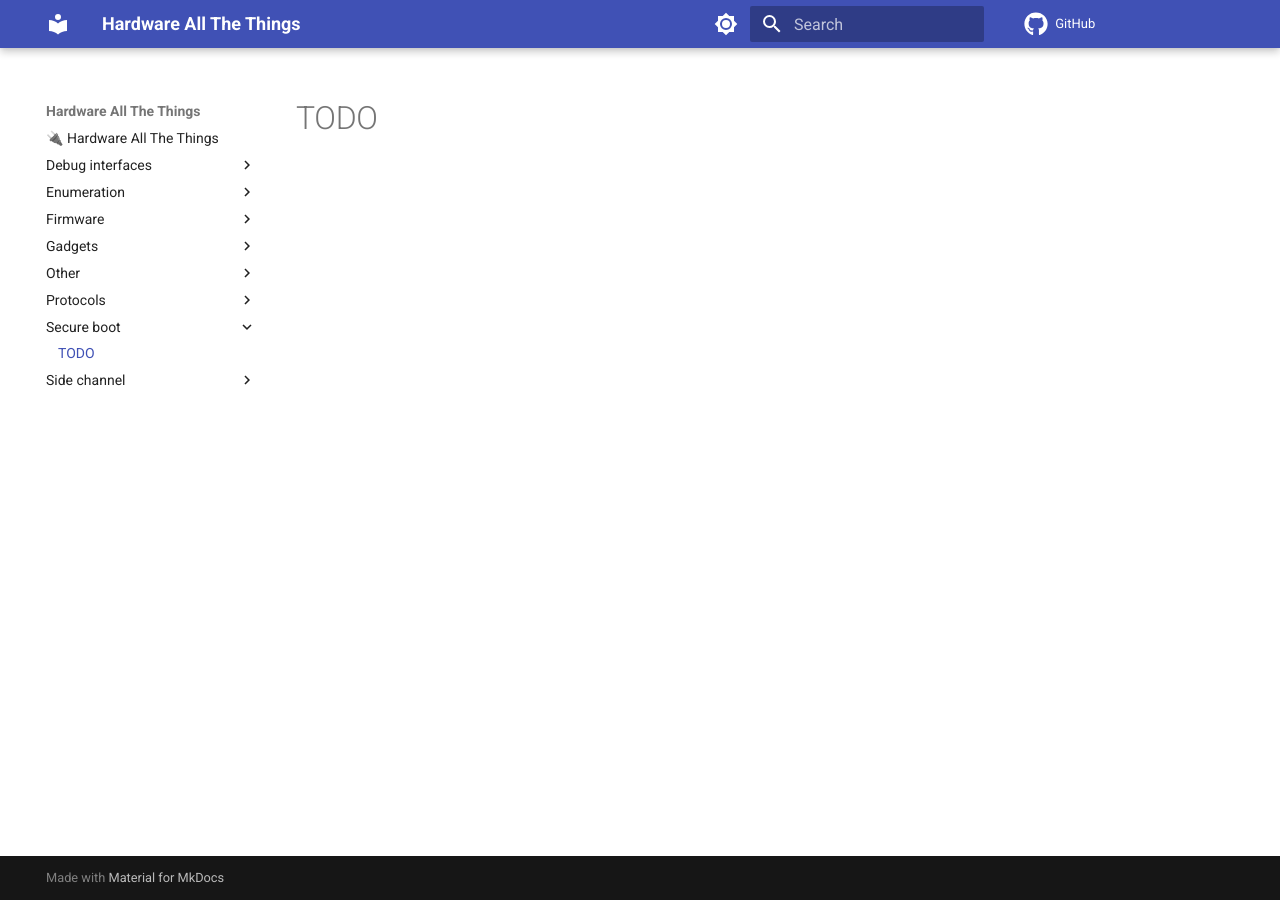
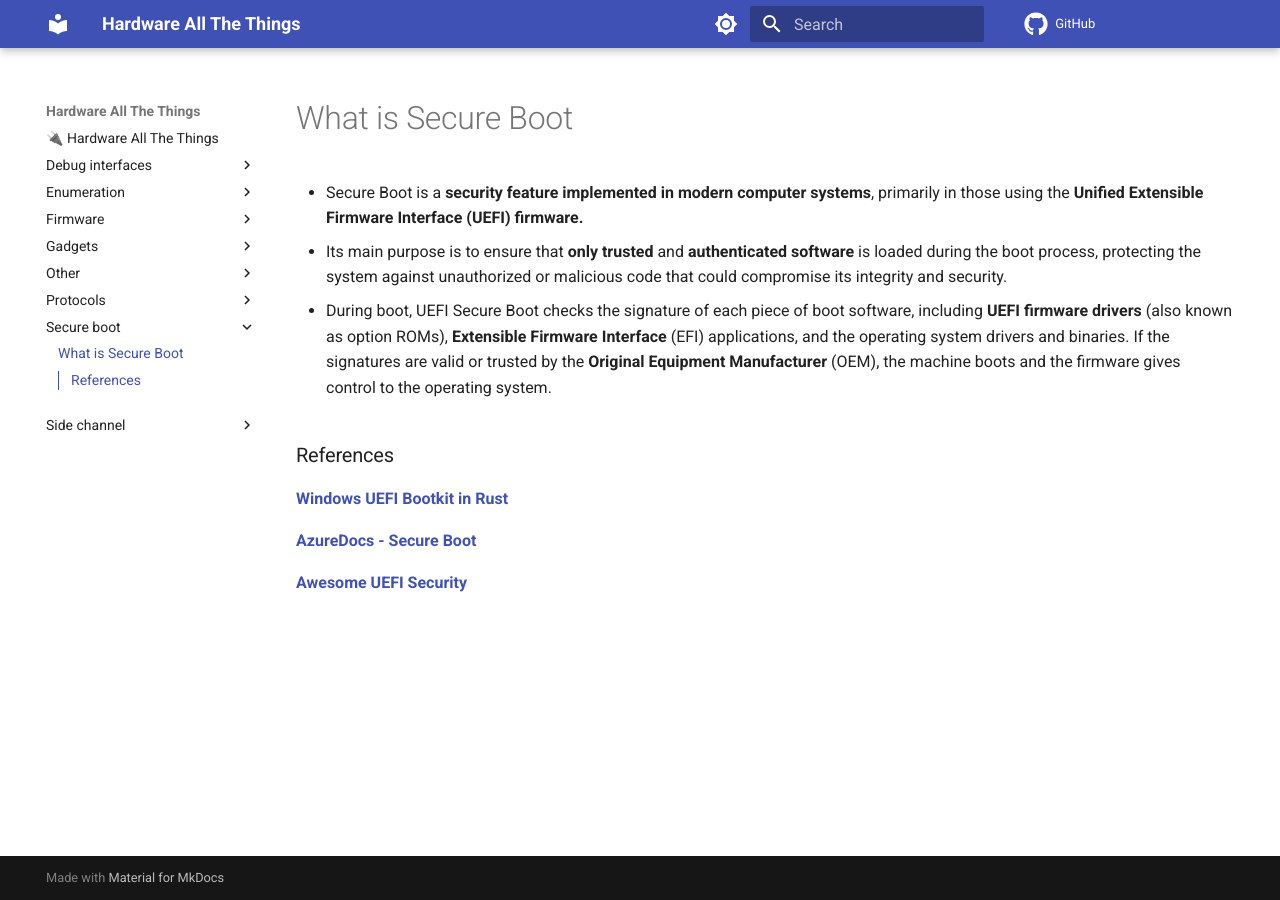
Before and after one commit to swisskyrepo/HardwareAllTheThings, an MkDocs documentation site: the page built from docs/secure-boot/todo.md, in a window 1280 px wide. Built offline with MkDocs 1.6.1 and Material for MkDocs 9.7.7, drawn with Linux system fonts in a browser that asks for light colours; comment, search, counter and statistics services are not loaded.

Commit message:
Basic Introduction to Secure Boot & Hacking References

```diff
--- a/docs/secure-boot/todo.md
+++ b/docs/secure-boot/todo.md
@@ -1 +1,15 @@
-# TODO
+# What is Secure Boot
+
+ - Secure Boot is a **security feature implemented in modern computer systems**, primarily in those using the **Unified Extensible Firmware Interface (UEFI) firmware.**
+- Its main purpose is to ensure that **only trusted** and **authenticated software** is loaded during the boot process, protecting the system against unauthorized or malicious code that could compromise its integrity and security.
+
+ - During boot, UEFI Secure Boot checks the signature of each piece of boot software, including **UEFI firmware drivers** (also known as option ROMs), **Extensible Firmware Interface** (EFI) applications, and the operating system drivers and binaries. If the signatures are valid or trusted by the **Original Equipment Manufacturer** (OEM), the machine boots and the firmware gives control to the operating system.
+
+
+### References
+
+[**Windows UEFI Bootkit in Rust**](https://github.com/memN0ps/bootkit-rs)
+
+[**AzureDocs - Secure Boot**](https://github.com/MicrosoftDocs/azure-docs/blob/main/articles/security/fundamentals/secure-boot.md)
+
+[**Awesome UEFI Security**](https://github.com/river-li/awesome-uefi-security#documentations-book)
```
